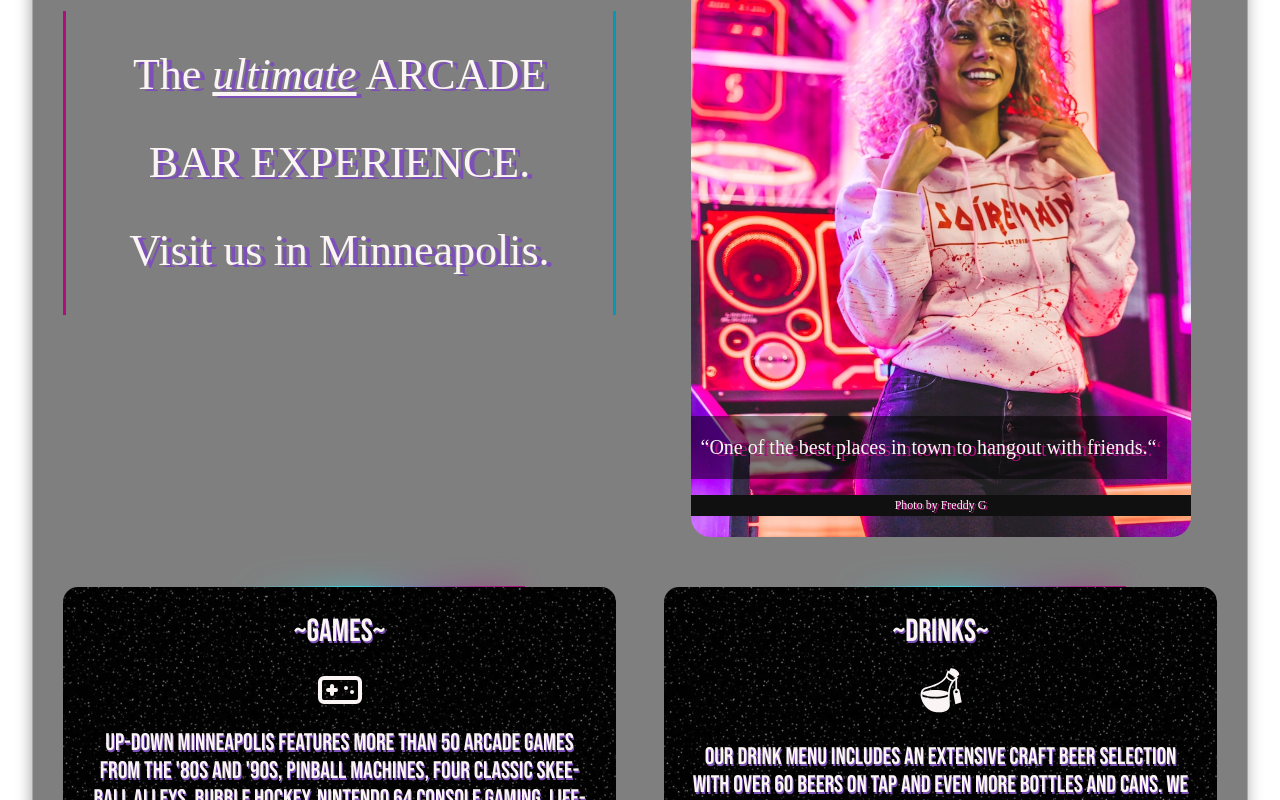
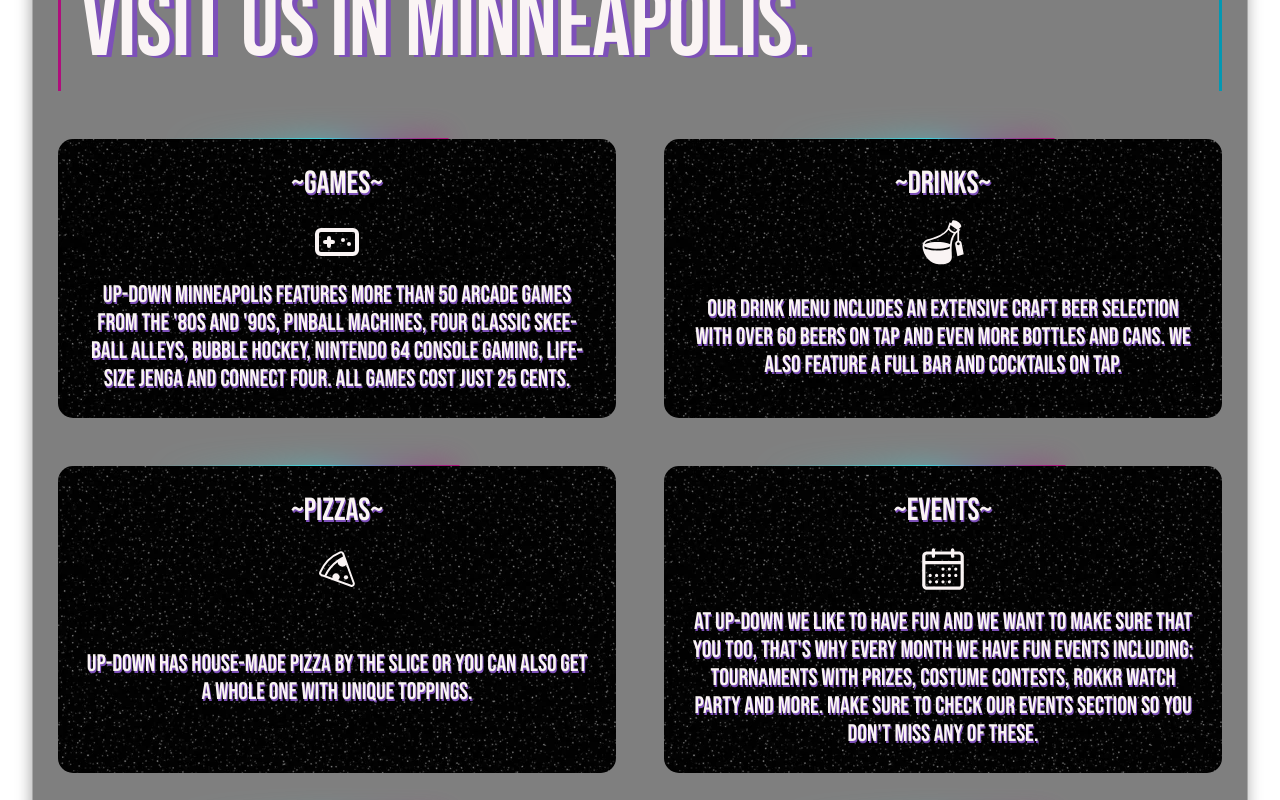
Before and after one commit to damyvegaleiva/updown-mpls, a React (Vite) app: page / in a window 1280 px wide. Shown: the part 1160-1960 px from the top of the page. Built offline with nearby package versions, Linux system fonts and the light colour scheme; a web font is replaced by a local one.

Commit message:
Redesign ArticleOne. Minor css fix.

```diff
--- a/src/components/ArticleOne.jsx
+++ b/src/components/ArticleOne.jsx
@@ -1,6 +1,6 @@
+import { motion } from "framer-motion";
 import ParrafosContainer from "../containers/ParrafosContainer";
-import Aside from "./Aside";
-import { motion } from "framer-motion";
+
 const ArticleOne = () => {
   return (
     <motion.article
@@ -17,8 +17,6 @@ const ArticleOne = () => {
       </h1>
 
       <ParrafosContainer />
-
-      <Aside />
     </motion.article>
   );
 };
--- a/src/styles/_ArticleOne.scss
+++ b/src/styles/_ArticleOne.scss
@@ -14,53 +14,20 @@
 }
 
 .article-one-subhead {
+  font-family: $fontBebasNeue;
   width: 100%;
-  padding: 20px 5px;
-  font-size: $text2;
+  padding: 20px 0;
+  line-height: 4.25rem;
   text-align: center;
+  font-size: $text4-5;
   color: map-get($map: $colorMap, $key: "white");
   border-right: 3px solid map-get($map: $colorMap, $key: "neonCyan");
   border-left: 3px solid map-get($map: $colorMap, $key: "magenta");
   text-shadow: 5px 2px map-get($map: $colorMap, $key: "purple");
-  order: 1;
-  line-height: 4rem;
   font-weight: 100;
 
   i {
     text-decoration: underline;
-  }
-}
-
-.aside-one {
-  text-align: center;
-  order: 2;
-
-  img {
-    width: 100%;
-    max-width: 500px;
-    aspect-ratio: 2/3;
-    border-radius: 20px;
-  }
-
-  .aside-one__parrafo {
-    font-size: $text1-25;
-    padding: 20px 10px;
-    position: absolute;
-    bottom: 8%;
-    background: map-get($map: $colorMap, $key: "lightBlack");
-    text-shadow: 5px 2px map-get($map: $colorMap, $key: "magenta");
-    z-index: 1;
-  }
-
-  .aside-one__photo-by {
-    width: 100%;
-    padding: 3px 0;
-    font-size: $text0-75;
-    position: absolute;
-    bottom: 3%;
-    background: map-get($map: $colorMap, $key: "darkBlack");
-    text-shadow: 2px 1px map-get($map: $colorMap, $key: "magenta");
-    z-index: 1;
   }
 }
 
@@ -140,35 +107,8 @@
   }
 }
 
-.parrafo-one {
-  order: 3;
-}
-
-.parrafo-two {
-  order: 4;
-}
-
-.parrafo-three {
-  order: 5;
-}
-
-.parrafo-four {
-  order: 6;
-}
-
-.parrafo-five {
-  order: 7;
-}
-
-.parrafo-six {
-  order: 8;
-}
-
 // ---------------------------------- BREAKPOINT ---------------------------------- //
 @media screen and (min-width: 768px) {
-  .article-one-subhead {
-    font-size: $text2-75;
-  }
 }
 
 // ---------------------------------- BREAKPOINT ---------------------------------- //
@@ -176,14 +116,12 @@
   .article-one {
     display: grid;
     grid-template-columns: repeat(2, 1fr);
-    grid-template-areas: "subhead aside";
-    align-content: center;
+    grid-template-areas: "subhead subhead";
     max-width: 1250px;
-    padding: 30px;
+    padding: 25px;
   }
 
   .box {
-    max-width: none;
     p {
       font-size: $text1-5;
     }
@@ -191,40 +129,27 @@
 
   .article-one-subhead {
     grid-area: subhead;
-    margin: auto;
-    text-align: center;
+    text-align: right;
+    text-align: left;
+    padding-right: 20px;
+    padding-left: 20px;
+    font-size: 6rem;
     line-height: 5.5rem;
-  }
-
-  .aside-one {
-    grid-area: aside;
-    margin: auto;
-
-    .aside-one__parrafo {
-      font-size: $text1-25;
-    }
   }
 }
 
 @media screen and (min-width: 1440px) {
   .article-one {
-    grid-template-areas:
-      "subhead aside"
-      "pf1 aside";
+    grid-template-areas: "subhead subhead";
 
     .article-one-subhead {
-      font-size: $text3-5;
-      padding: 0;
-    }
-
-    .aside-one {
-      img {
-        max-width: none;
-      }
+      line-height: 7rem;
+      font-size: 7.5rem;
     }
   }
 }
 
+// ---------------------------------- ANIMATIONS ---------------------------------- //
 @keyframes animate {
   0% {
     transform: rotate(0deg);
--- a/src/styles/_ArticleTwo.scss
+++ b/src/styles/_ArticleTwo.scss
@@ -52,7 +52,7 @@
       align-items: center;
       width: 90%;
       height: 110px;
-      font-size: $text1-15;
+      font-size: $text1-5;
       color: map-get($map: $colorMap, $key: "white");
       text-align: center;
       text-transform: uppercase;
@@ -60,6 +60,7 @@
       margin-bottom: 20px;
       z-index: 1;
       overflow: hidden;
+      font-family: $fontBebasNeue;
 
       &:before {
         content: "";
@@ -158,6 +159,7 @@
     .carousel-container {
       p {
         max-width: 600px;
+        font-size: $text1-75;
       }
     }
 
--- a/src/styles/_NavBarContainer.scss
+++ b/src/styles/_NavBarContainer.scss
@@ -7,6 +7,7 @@ nav {
   position: sticky;
   top: 0;
   z-index: 2;
+  margin-top: 10px;
 
   img {
     width: 55px;
@@ -63,14 +64,9 @@ nav {
 }
 
 // ---------------------------------- BREAKPOINT ---------------------------------- //
-@media screen and (min-width: 992px) {
+@media screen and (min-width: 1024px) {
   nav {
-    background: map-get($map: $colorMap, $key: "lightBlack");
-
-    img {
-      display: none;
-    }
-
+    img,
     svg {
       display: none;
     }
@@ -83,7 +79,6 @@ nav {
       max-width: 1250px;
       margin: auto;
       position: sticky;
-      background: map-get($map: $colorMap, $key: "lightBlack");
 
       li {
         border-bottom: none;
```
